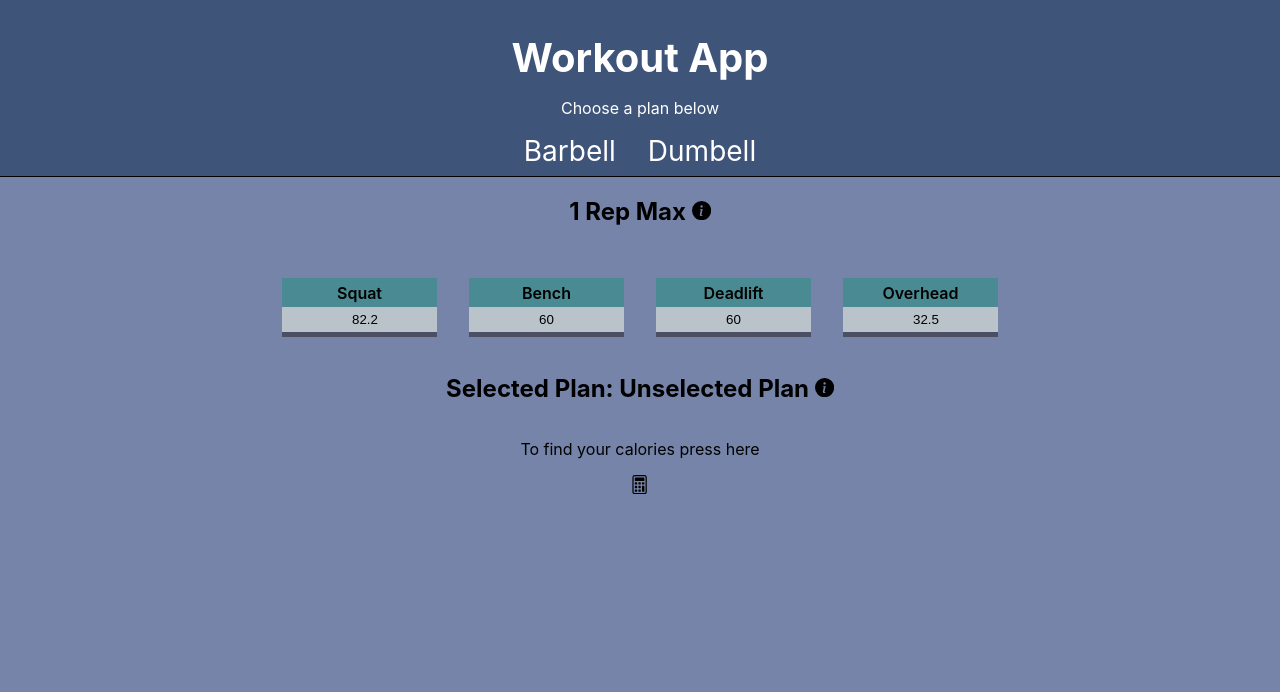
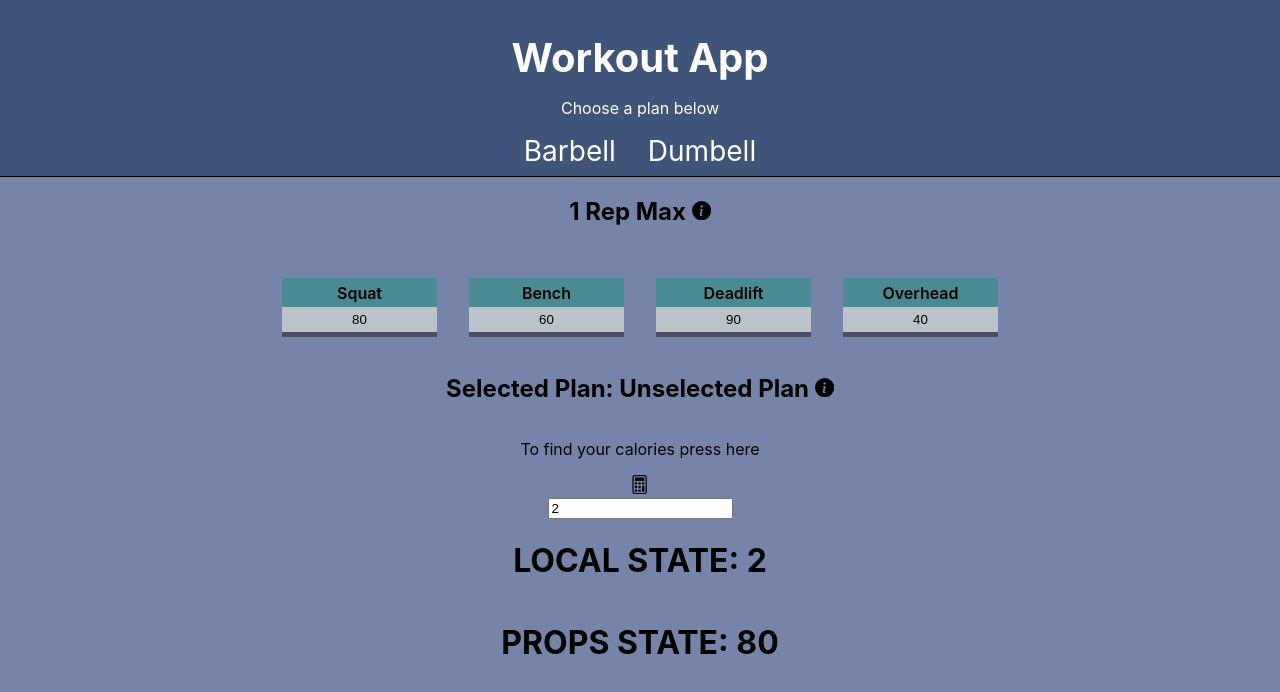
Before and after one commit to AroonSalotra/workout-app, a React (Create React App) app: page / in a window 1280 px wide. Shown: the top 692 px of the page. Built offline with nearby package versions, Linux system fonts and the light colour scheme.

Commit message:
initial dev branch commit

```diff
--- a/package.json
+++ b/package.json
@@ -1,6 +1,6 @@
 {
   "name": "workout-app",
-  "homepage": "https://AroonSalotra.github.io/workout-app/",
+  "homepage": "https://AroonSalotra.github.io/workout-app/home",
   "version": "0.1.0",
   "private": true,
   "dependencies": {
--- a/src/App.js
+++ b/src/App.js
@@ -25,48 +25,66 @@ function App() {
   const [deadlift, setDeadlift] = useState("60")
   const [overhead, setOverhead] = useState("32.5")
 
+  const [liftAmount, setLiftAmount] = useState({
+    squat: 80,
+    bench: 60,
+    deadlift: 90,
+    overhead: 40
+  })
+
 
   const [display, setDisplay] = useState("none")
   const [opacity, setOpacity] = useState(1)
 
-  // Rounding Number function to get closest 0.25
   const [value, setValue] = useState(null)
 
   const [plan, setPlan] = useState("Unselected Plan")
 
-  const roundNum = (input) => {
-    return Math.ceil(input / 2.5) * 2.5
-  }
+  const roundNum = (input) => Math.ceil(input / 2.5) * 2.5
+
 
 
   return (
+
     <BrowserRouter>
       <div className="App">
         <Navbar setValue={setValue} value={value} plan={plan} setPlan={setPlan} />
         <TrainingMaxDisplay
           squat={squat} bench={bench} deadlift={deadlift} overhead={overhead}
           setSquat={setSquat} setBench={setBench} setDeadlift={setDeadlift} setOverhead={setOverhead}
+          liftAmount={liftAmount} setLiftAmount={setLiftAmount}
         />
-        <ViewPlan plan={plan} display={display} setDisplay={setDisplay} />
-
-        <Calculator display={display} opacity={opacity} />
+        <ViewPlan
+          plan={plan} display={display} setDisplay={setDisplay} />
+        <Calculator
+          display={display} opacity={opacity} />
 
         <Routes>
+          <Route exact path="/workout-app/home"
+            element={<>
+              <Landing round={roundNum} />
+            </>}
+          >
+          </Route>
+
           <Route exact path="/workout-app/plan-1" element={<Main round={roundNum}
             squat={squat} bench={bench} deadlift={deadlift} overhead={overhead}
             setSquat={setSquat} setBench={setBench} setDeadlift={setDeadlift} setOverhead={setOverhead}
-          />}> </Route>
+          />}>
+          </Route>
+
           <Route exact path="/workout-app/plan-2" element={<PlanTwoDisplay squat={squat}
             deadlift={deadlift}
             bench={bench}
             overhead={overhead}
-            round={roundNum} />}></Route>
+            round={roundNum} />}>
+          </Route>
         </Routes>
-        {/* <Landing round={roundNum} /> */}
         {/* <Info display={display} setDisplay={setDisplay} /> */}
-        {/* <DebugComponent
-          setValue={setValue}
-          value={value} /> */}
+        <DebugComponent
+          liftAmount={liftAmount}
+          setLiftAmount={setLiftAmount}
+        />
       </div>
     </BrowserRouter>
   );
--- a/src/DebugComponent.jsx
+++ b/src/DebugComponent.jsx
@@ -4,17 +4,26 @@ import DebugChild from "./DebugChild"
 
 const DebugComponent = (props) => {
 
-    const handleClick = () => {
-        console.log("success")
+    const { liftAmount, setLiftAmount } = props;
+    const [value, setValue] = useState(2)
+
+    const handleChange = (e) => {
+        const myCopy = liftAmount
+        myCopy.squat = (e.target.value)
+        setLiftAmount(myCopy)
+        return setValue(e.target.value)
     }
+
+    console.log(liftAmount)
 
     return (
         <div className="debugContainer">
-            <select name="" id="">
-                <option value="" onClick={() => handleClick()}>1</option>
-                <option value="" onClick={() => handleClick()}>2</option>
-            </select>
-
+            <input type="number"
+                value={value}
+                onChange={(e) => handleChange(e)}
+            />
+            <h1>LOCAL STATE: {value ? value : "undefined"}</h1>
+            <h1>PROPS STATE: {liftAmount.squat}</h1>
         </div>
     )
 }
--- a/src/TrainingMax.jsx
+++ b/src/TrainingMax.jsx
@@ -1,4 +1,5 @@
 const TrainingMax = (props) => {
+    const {id, liftType, handleChange} = props
     return (
         <div className="inputContainer">
             <p className="inputText">{props.id}</p>
--- a/src/TrainingMaxDisplay.jsx
+++ b/src/TrainingMaxDisplay.jsx
@@ -3,6 +3,8 @@ import { useState } from "react";
 import { BsFillInfoCircleFill } from "react-icons/bs"
 
 const TrainingMaxDisplay = (props) => {
+
+    const { liftAmount, setLiftAmount } = props;
 
     const [display, setDisplay] = useState("opacity-none")
 
@@ -43,19 +45,19 @@ const TrainingMaxDisplay = (props) => {
                 To calculate your 1 Rep Max, perform each lift at the highest
                 weight you feel you can lift for 1 successful rep</p>
             <div className="trainingMax">
-                <TrainingMax liftType={props.squat}
+                <TrainingMax liftType={liftAmount.squat}
                     round={props.round}
                     handleChange={handleChange}
                     id="Squat" />
-                <TrainingMax liftType={props.bench}
+                <TrainingMax liftType={liftAmount.bench}
                     round={props.round}
                     handleChange={handleChange}
                     id="Bench" />
-                <TrainingMax liftType={props.deadlift}
+                <TrainingMax liftType={liftAmount.deadlift}
                     round={props.round}
                     handleChange={handleChange}
                     id="Deadlift" />
-                <TrainingMax liftType={props.overhead}
+                <TrainingMax liftType={liftAmount.overhead}
                     round={props.round}
                     handleChange={handleChange}
                     id="Overhead" />
```
